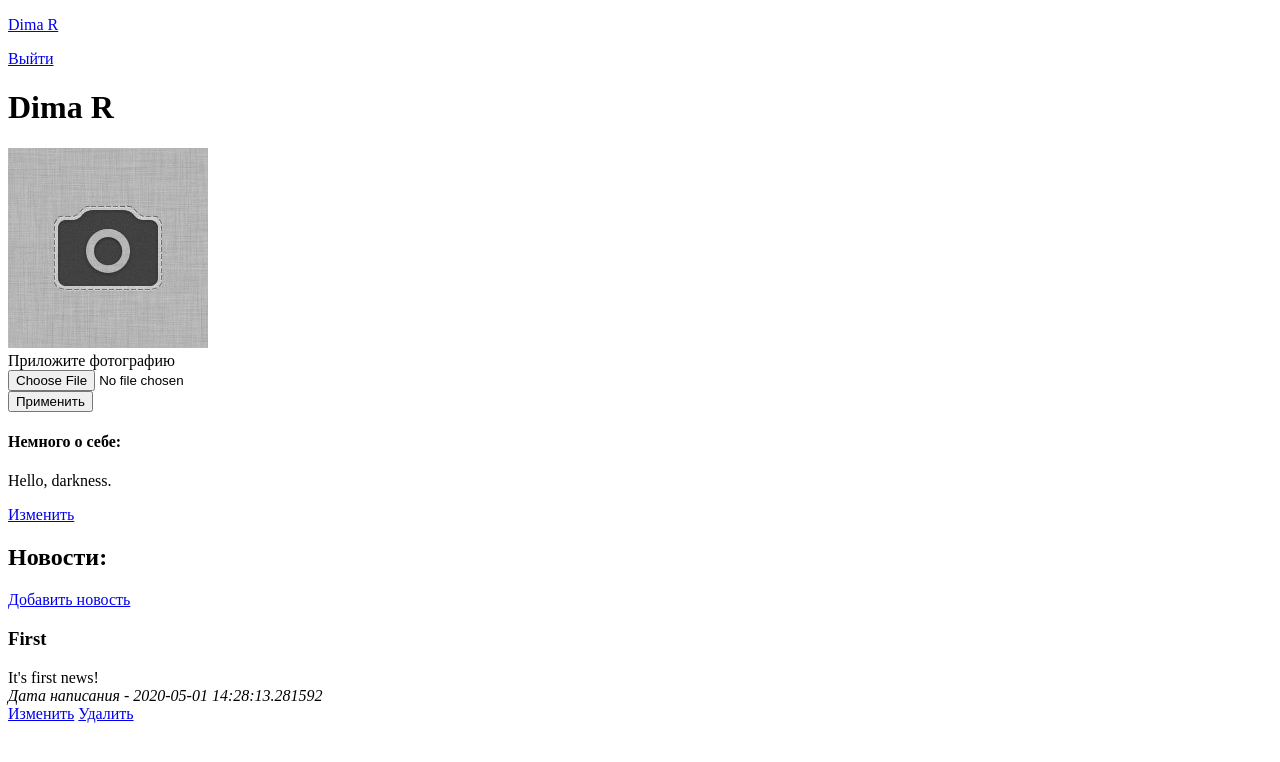
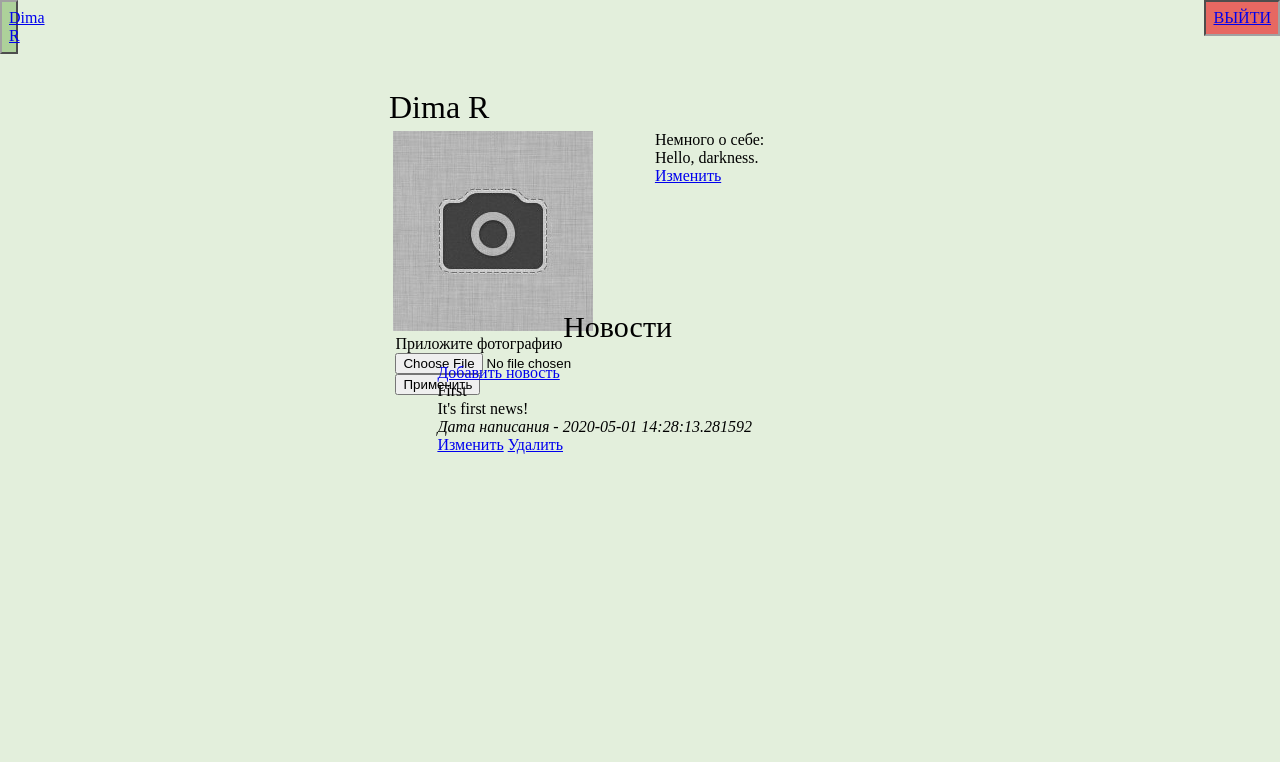
Before and after one commit to DimaRashchepkin/Web, a Flask app: page /user/1 in a window 1280 px wide. Shown: the top 762 px of the page. Run offline with Flask 2, Linux system fonts and the light colour scheme; a user stored in the database is signed in; data comes from the database, SQL or seed files in the repository; both versions use the stored data as it was after the commit.

Commit message:
design0.1

```diff
--- /dev/null
+++ b/static/css/style.css
@@ -0,0 +1,109 @@
+body, h1, h2, h3, h4, p, a {
+  margin: 0;
+  font-size: 100%; font-weight: normal;
+}
+
+body {
+  font-family: 'Bookman Old Style', sans-regular;
+  background-color: #e3efdc
+}
+
+.form {
+    margin-left: auto;
+    margin-right: auto;
+    max-width: 250px;
+    background-color: #add19a;
+    padding: 10px;
+    border: 1px outset #a1a1a1;
+}
+
+.header {
+    height: 10vh;
+    background-position: center;
+    text-align: center;
+    font-size: 45px;
+    text-transform: uppercase;
+    font-weight: 100;
+    margin: auto;
+}
+
+.in-form {
+    background-position: center;
+    text-align: center;
+    font-size: 20px;
+    text-transform: uppercase;
+    font-weight: 300;
+    margin-bottom: 0;
+}
+
+.card {
+    margin-top: 10px;
+    margin-bottom: 10px;
+}
+
+.logout {
+    text-align: center;
+    background-color: #e66862;
+    padding: 7px;
+    text-color: black;
+    text-transform: uppercase;
+    position: absolute;
+    border: 2px inset #a1a1a1;
+    right: 0;
+    top: 0;
+}
+
+.top-button {
+    margin: 0 15px 30px 0;
+    text-align: center;
+    background-color: #add19a;
+    padding: 7px;
+    background-position: right;
+    text-color: black;
+    border: 2px outset #a1a1a1;
+    max-weight: 200px;
+}
+
+.name-button {
+    margin: 0 1675px 30px 0;
+    text-align: center;
+    background-color: #add19a;
+    padding: 7px;
+    background-position: right;
+    text-color: black;
+    border: 2px outset #a1a1a1;
+}
+
+.name {
+    margin-left: 0;
+    padding: 5px;
+    font-size: 32px;
+}
+
+.def-block {
+    margin-left: 1%;
+}
+
+.user-block {
+    float: left;
+    margin-left: 1%;
+}
+
+.user-page {
+    margin-left: 30%;
+}
+
+.user-news-header {
+    position: absolute;
+    margin-left: 44%;
+    margin-top: 14%;
+    text-align: center;
+    font-size: 30px;
+}
+
+.user-news {
+    position: absolute;
+    margin-left: 33%;
+    margin-top: 17%;
+    padding: 15px;
+}
--- a/templates/about.html
+++ b/templates/about.html
@@ -3,7 +3,7 @@
 {% block content %}
 <h1>Немного о себе</h1>
 <form action="" method="post">
-    {{ form.hidden_tag() }}
+    {{ form.hidden_tag() }}a
     {{ form.csrf_token }}
     <p>
         {{ form.content.label }}<br>
--- a/templates/base.html
+++ b/templates/base.html
@@ -2,6 +2,7 @@
 <html lang="en">
 <head>
     <meta charset="UTF-8">
+    <link rel="stylesheet" type="text/css" href="/static/css/style.css" />
     <meta name="viewport"
           content="width=device-width, initial-scale=1, shrink-to-fit=no">
     <title>{{title}}</title>
@@ -10,15 +11,15 @@
 <header>
     <nav>
         {% if current_user.is_authenticated %}
-        <p>
+        <p class="name-button">
             <a href="/user/{{ current_user.id }}">{{ current_user.name }} {{
                 current_user.surname }}</a>
         </p>
-        <a href="/logout">Выйти</a>
+        <a href="/logout" class="logout">Выйти</a>
         {% else %}
         <p>
-            <a href="/register">Зарегистрироваться</a>
-            <a href="/login">Войти</a>
+            <a class="top-button" href="/register">Зарегистрироваться</a>
+            <a class="top-button" href="/login">Войти</a>
         </p>
         {% endif %}
     </nav>
--- a/templates/index.html
+++ b/templates/index.html
@@ -1,21 +1,24 @@
 {% extends "base.html" %}
 
 {% block content %}
+<div class="user-page">
+<h1 class="name">{{ user.name }} {{ user.surname }}</h1>
 
-<h1>{{ user.name }} {{ user.surname }}</h1>
+<div class="user-block">
 <img src="/static/{{ user.photo }}">
 
 {% if current_user.id == user.id %}
 <form method="post" enctype=multipart/form-data>
-    <div>
+    <div class="def-block">
         <label>Приложите фотографию</label><br>
         <input type="file" class="form-control-file" name="file">
     </div>
-    <button type="submit">Применить</button>
+    <button class="def-block" type="submit">Применить</button>
 </form>
 {% endif %}
+</div>
 
-<div>
+<div class="user-block">
     <h4>Немного о себе:</h4>
     <div>
         {% if user.about %}
@@ -28,8 +31,10 @@
     <a href="/user/{{ user.id }}/about">Изменить</a>
     {% endif %}
 </div>
+</div>
 
-<h2>Новости:</h2>
+<h2 class="user-news-header">Новости</h2>
+<div class="user-news">
 {% if current_user.id == user.id %}
 <a href="/news">Добавить новость</a>
 {% endif %}
@@ -54,5 +59,6 @@
 {% else %}
 <p>Здесь пока ничего нет!</p>
 {% endif %}
+</div>
 
 {% endblock %}
--- a/templates/users.html
+++ b/templates/users.html
@@ -2,7 +2,7 @@
 
 {% block content %}
 
-<h1>Список пользователей</h1>
+<h1 class="header">Список пользователей</h1>
 {% for user in users %}
 <div>
     <h3>
```
Also changed, not shown: templates/login.html (+7 -6 lines), templates/register.html (+10 -9 lines), db/blogs.sqlite.
